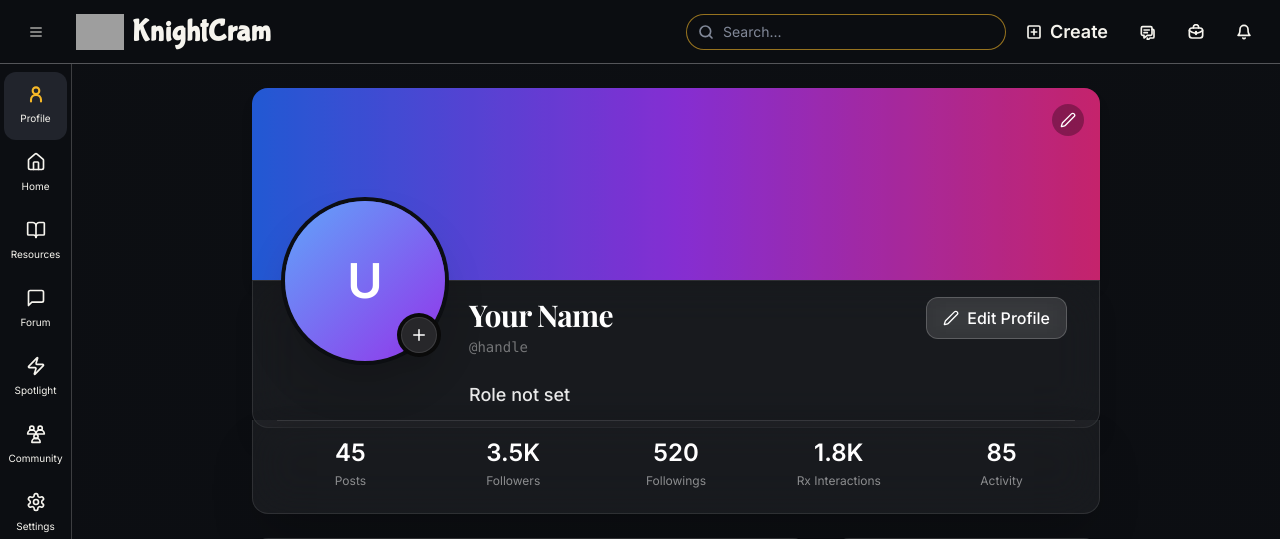
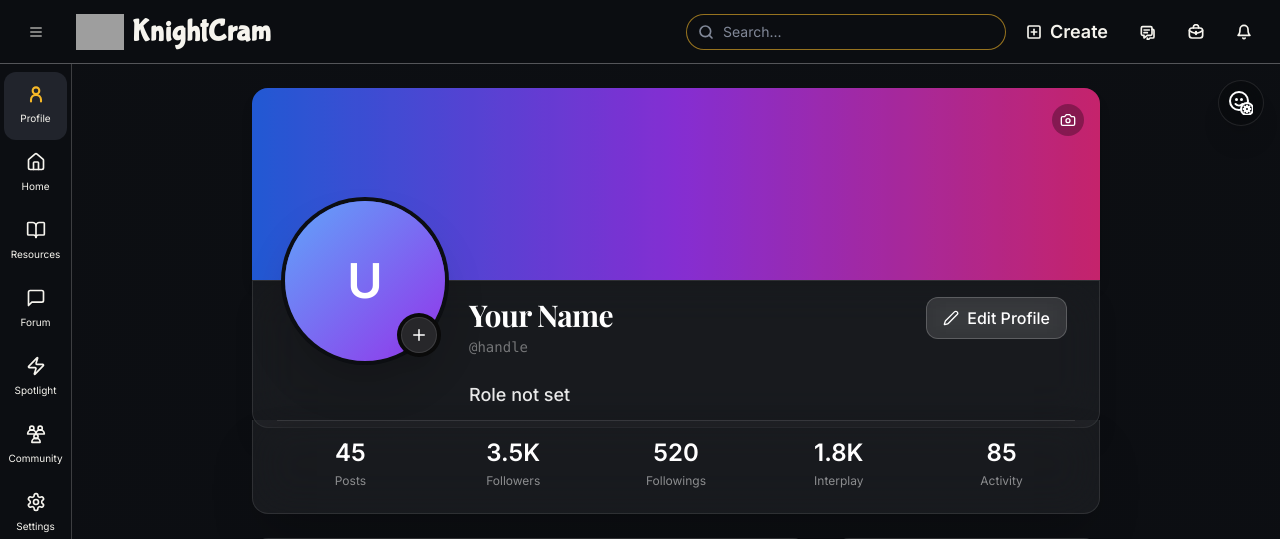
Before and after one commit to yuvraj-hash/KnightCram, a React (Vite) app: page /profile/view in a window 1280 px wide. Shown: the top 539 px of the page. Built offline with nearby package versions, Linux system fonts and the light colour scheme; grey boxes are pictures that could not be loaded; the HTML template or start-up script is replaced by a standard one.

Commit message:
Enhance Profile View: Use 'Interplay', add settings icon & nav

```diff
--- /dev/null
+++ b/src/components/icons/ProfileSettingsIcon.tsx
@@ -0,0 +1,65 @@
+import React from "react";
+import { cn } from "@/lib/utils";
+
+interface ProfileSettingsIconProps extends React.SVGProps<SVGSVGElement> {
+    size?: number | string;
+    strokeWidth?: number | string;
+}
+
+const ProfileSettingsIcon = ({
+    className,
+    size = 24,
+    strokeWidth = 2,
+    ...props
+}: ProfileSettingsIconProps) => {
+    return (
+        <svg
+            xmlns="http://www.w3.org/2000/svg"
+            width={size}
+            height={size}
+            viewBox="0 0 24 24"
+            fill="none"
+            stroke="currentColor"
+            strokeWidth={strokeWidth}
+            strokeLinecap="round"
+            strokeLinejoin="round"
+            className={cn("lucide lucide-profile-settings", className)}
+            {...props}
+        >
+            <defs>
+                <mask id="smiley-mask">
+                    <rect x="0" y="0" width="24" height="24" fill="white" />
+                    <circle cx="18" cy="18" r="7" fill="black" />
+                </mask>
+            </defs>
+
+            {/* Smiley Face - Masked by the Badge area */}
+            <g mask="url(#smiley-mask)">
+                <circle cx="10" cy="10" r="9" />
+                {/* Smile */}
+                <path d="M6.5 13a5 5 0 0 0 7 0" strokeLinecap="round" />
+                {/* Eyes (Solid) */}
+                <circle cx="7.5" cy="8.5" r="1.5" fill="currentColor" stroke="none" />
+                <circle cx="12.5" cy="8.5" r="1.5" fill="currentColor" stroke="none" />
+            </g>
+
+            {/* Badge Container */}
+            <circle cx="18" cy="18" r="6" className="fill-background" strokeWidth={strokeWidth} />
+
+            {/* Gear Icon Inside Badge - Centered at 18,18 */}
+            <g transform="translate(18 18)">
+                <circle cx="0" cy="0" r="2" />
+                <path d="M0 -3.5 v1" />
+                <path d="M0 3.5 v-1" />
+                <path d="M3.5 0 h-1" />
+                <path d="M-3.5 0 h1" />
+                <path d="M2.5 -2.5 l-.7 .7" />
+                <path d="M-2.5 2.5 l.7 -.7" />
+                <path d="M2.5 2.5 l-.7 -.7" />
+                <path d="M-2.5 -2.5 l.7 .7" />
+            </g>
+        </svg>
+    );
+};
+
+export default ProfileSettingsIcon;
--- a/src/components/profile/ProfileHeader.tsx
+++ b/src/components/profile/ProfileHeader.tsx
@@ -61,7 +61,7 @@ const ProfileHeader: React.FC<{ profile: any; onSave: (p: any) => void; saving?:
               className="absolute top-4 right-4 p-2 rounded-full bg-black/30 hover:bg-black/50 text-white backdrop-blur-md transition-all"
               title="Update Cover Photo"
             >
-              <Edit2 size={16} />
+              <Camera size={16} />
             </button>
           )}
         </div>
--- a/src/pages/ProfileOnboarding.tsx
+++ b/src/pages/ProfileOnboarding.tsx
@@ -123,14 +123,22 @@ const ProfileOnboarding = () => {
                   <h4 className="font-bold text-lg">Ready to share your profile?</h4>
                   <p className="text-sm text-white/80 mt-1">Save all your changes and make it live</p>
                 </div>
+                <div className="w-full md:w-auto flex flex-col md:flex-row gap-3 md:gap-4 md:items-center">
+                  <button
+                    onClick={() => nav("/profile/view")}
+                    className="w-full md:w-auto order-2 md:order-1 flex items-center justify-center gap-2 px-8 py-3 rounded-xl bg-white/10 text-white font-bold hover:bg-white/20 transition duration-200 whitespace-nowrap border border-white/20"
+                  >
+                    Cancel
+                  </button>
                   <button
                     onClick={handleSave}
                     disabled={isSaving || !isProfileValid()}
-                  className="w-full md:w-auto flex items-center justify-center gap-2 px-8 py-4 md:py-3 rounded-xl bg-white text-blue-600 font-bold hover:bg-white/90 disabled:bg-white/50 disabled:cursor-not-allowed transition duration-200 whitespace-nowrap flex-shrink-0"
+                    className="w-full md:w-auto order-1 md:order-2 flex items-center justify-center gap-2 px-8 py-3 rounded-xl bg-white text-blue-600 font-bold hover:bg-white/90 disabled:bg-white/50 disabled:cursor-not-allowed transition duration-200 whitespace-nowrap shadow-lg md:shadow-none"
                   >
                     <Save size={20} />
                     {isSaving ? "Saving..." : "Save Profile"}
                   </button>
+                </div>
               </div>
             </div>
           </div>
--- a/src/pages/ProfileView.tsx
+++ b/src/pages/ProfileView.tsx
@@ -2,10 +2,13 @@ import { useEffect, useState } from "react";
 import { getProfile, saveProfile } from "@/lib/profileService";
 import { MessageCircle, UserPlus, Share2, MoreHorizontal, MapPin, Link as LinkIcon, Calendar, Building2, Plus, Edit2, ArrowRight } from "lucide-react";
 import ProfileHeader from "@/components/profile/ProfileHeader";
+import ProfileSettingsIcon from "@/components/icons/ProfileSettingsIcon";
+import { useNavigate } from "react-router-dom";
 
 const ProfileView = () => {
   const [profile, setProfile] = useState<any>(null);
   const [activeTab, setActiveTab] = useState<"posts" | "skills" | "experience">("posts");
+  const navigate = useNavigate();
 
   useEffect(() => {
     (async () => {
@@ -27,7 +30,16 @@ const ProfileView = () => {
   const completionPercentage = profile.completionPercentage || 0;
 
   return (
-    <main className="min-h-[calc(100vh-4rem)] bg-gradient-to-b from-background to-background/50">
+    <main className="min-h-[calc(100vh-4rem)] bg-gradient-to-b from-background to-background/50 relative">
+      <button
+        onClick={() => navigate("/profile/onboarding")}
+        className="fixed top-16 md:top-20 right-3 md:right-4 z-40 p-2.5 rounded-full bg-black/20 backdrop-blur-md border border-white/10 text-white hover:bg-white/10 transition-all shadow-xl group"
+        aria-label="Profile Settings"
+        title="Profile Settings"
+      >
+        <ProfileSettingsIcon strokeWidth={2} className="w-5 h-5 md:w-6 md:h-6 group-hover:rotate-12 transition-transform duration-500" />
+      </button>
+
       <div className="max-w-4xl mx-auto">
         {/* Profile Card Section */}
         <div className="relative px-0 md:px-6 mb-6 pt-0 md:pt-6">
@@ -57,7 +69,7 @@ const ProfileView = () => {
               </div>
               <div className="text-center">
                 <div className="text-lg md:text-2xl font-bold text-white">1.8K</div>
-                <div className="text-[10px] md:text-xs text-white/50 mt-1 leading-tight">Rx Interactions</div>
+                <div className="text-[10px] md:text-xs text-white/50 mt-1 leading-tight">Interplay</div>
               </div>
               <div className="text-center">
                 <div className="text-lg md:text-2xl font-bold text-white">85</div>
```
Lines whose indentation alone changed are shown as unchanged.
